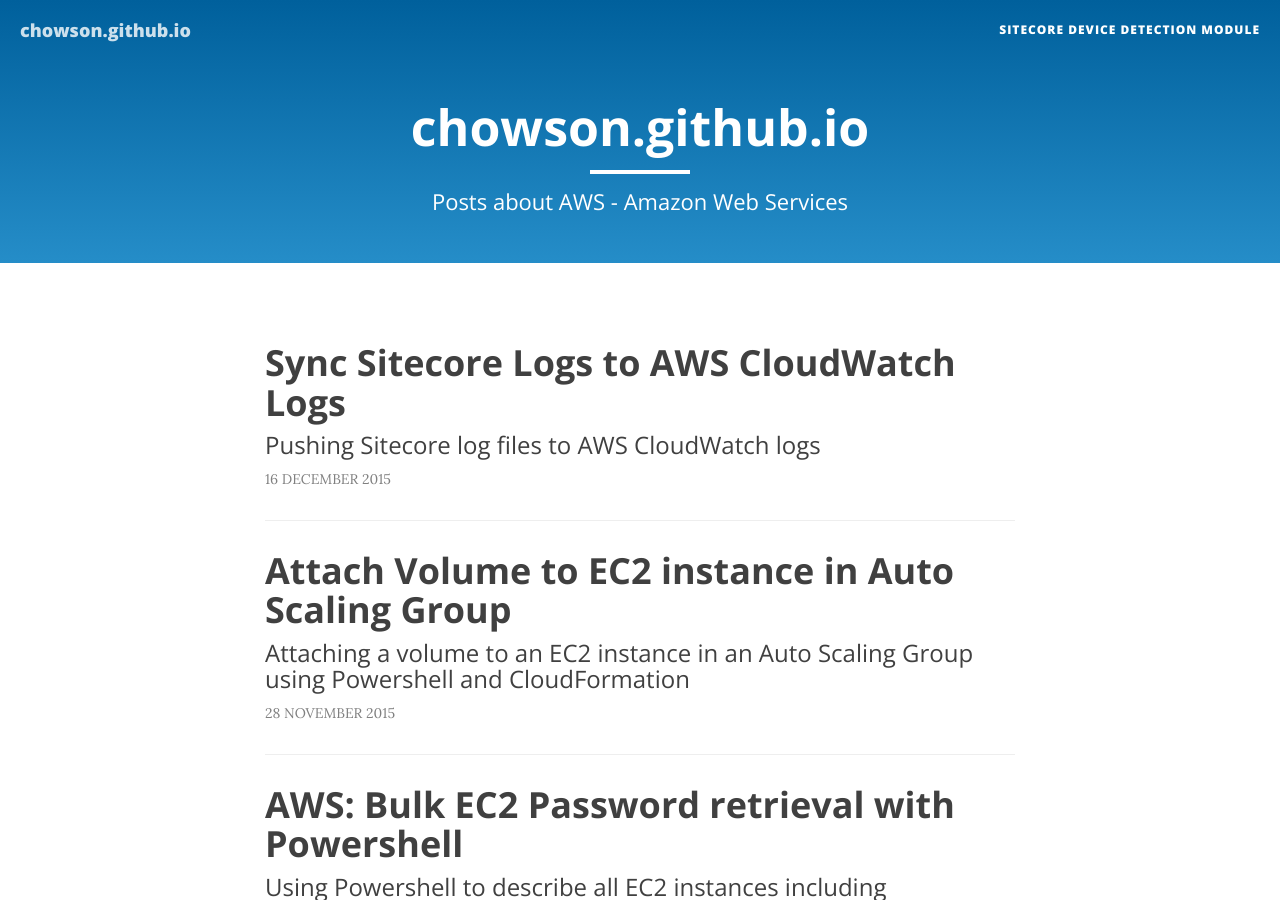
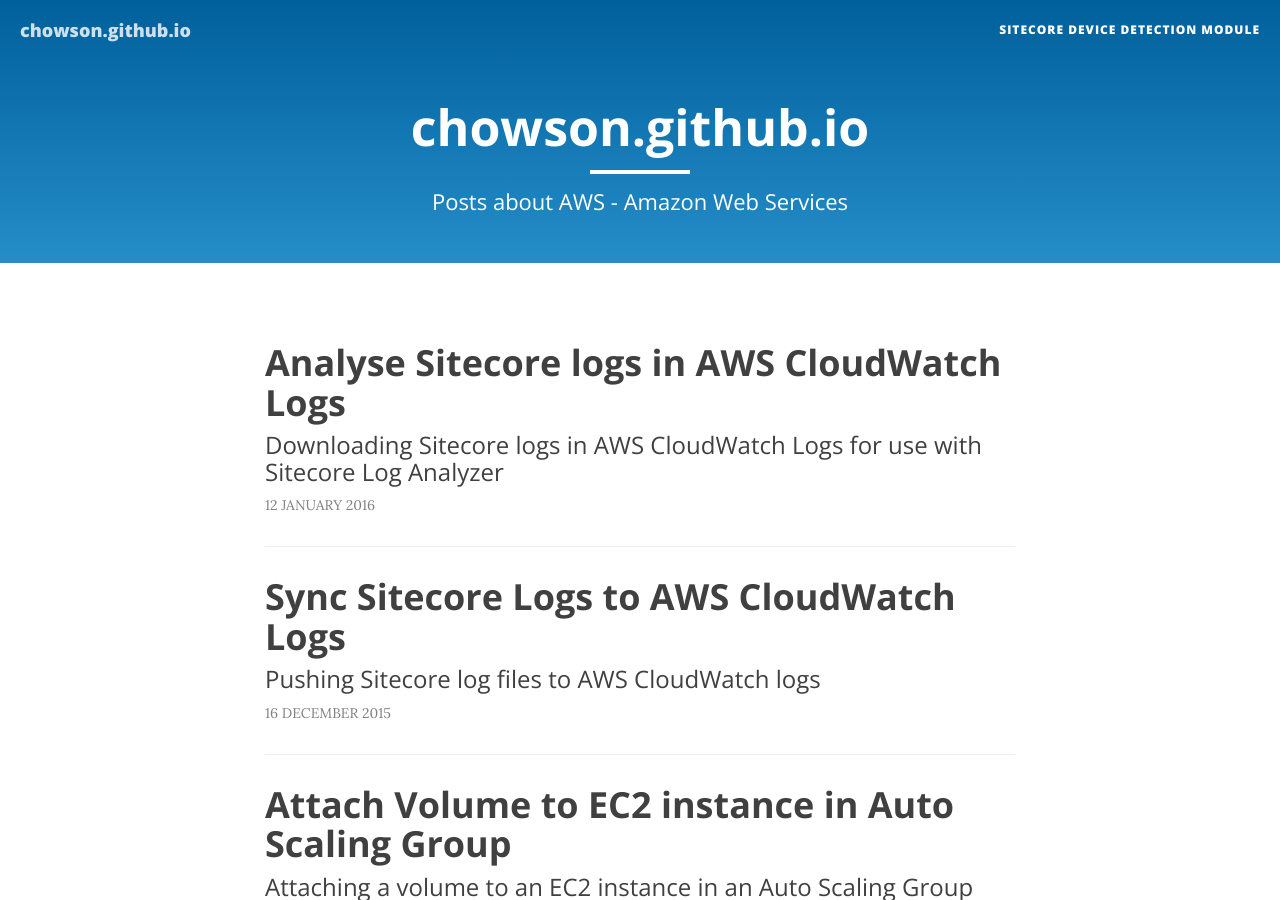
Before and after one commit to chowson/chowson.github.io, a Jekyll site: the page built from tag/aws.md, in a window 1280 px wide and 900 px high. Built offline with Jekyll 4.4.1, drawn with Linux system fonts in a browser that asks for light colours; nearby versions of some CDN libraries; some of the changed lines change nothing that is shown.

Commit message:
Post on Analyse Sitecore Logs in AWS CloudWatch Logs

```diff
--- a/_posts/2015-12-16-sync-sitecore-logs-to-cloudwatch-logs-part-1.md
+++ b/_posts/2015-12-16-sync-sitecore-logs-to-cloudwatch-logs.md
@@ -149,3 +149,7 @@
 	to see if there are any errors with your setup.</span>
 	</li>
 </ol>
+<br />
+<h4>Analysing Sitecore Logs stored in AWS CloudWatch Logs</h4>
+<p>The next article describes how to <a href="{% post_url 2016-01-12-analyse-sitecore-logs-in-aws-cloudwatch-logs %}">
+Analyse Sitecore Logs stored in AWS CloudWatch Logs</a>.</p>
--- /dev/null
+++ b/_posts/2016-01-12-analyse-sitecore-logs-in-aws-cloudwatch-logs.md
@@ -0,0 +1,95 @@
+---
+layout:     post
+references: ["https://marketplace.sitecore.net/Modules/S/Sitecore_Log_Analyzer.aspx|Sitecore Log Analyzer",
+"http://docs.aws.amazon.com/powershell/latest/reference/items/Get-CWLLogEvents.html|AWS Powershell Get-CWLLogEvents Reference"]
+title:      "Analyse Sitecore logs in AWS CloudWatch Logs"
+subtitle:   "Downloading Sitecore logs in AWS CloudWatch Logs for use with Sitecore Log Analyzer"
+date:       2016-01-12 11:59:00
+description: "Analyse Sitecore logs in AWS CloudWatch Logs with Sitecore Log Analyzer"
+tags: [aws, sitecore]
+---
+
+<p>The previous post provided a <a href="{% post_url 2015-12-16-sync-sitecore-logs-to-cloudwatch-logs %}">
+step by step guide to Sync Sitecore Logs to AWS CloudWatch Logs</a>). However,
+once the log entries are in <em>CloudWatch Logs</em>, then the options for
+analysing them is very limited by the basic interface of <em>AWS CloudWatch
+Logs</em>.</p>
+
+<p>The <em>Sitecore Log Analyzer</em> is a really useful tool for analysing Log files
+produced by a Sitecore application. It can scan multiple log files and group
+errors by severity, monitor performance counters and get a visual overview of
+website uptime and downtime intervals.</p>
+
+<p>The following Powershell script downloads log entries that are stored in
+<em>AWS CloudWatch Logs</em> and produces log files which are compatible with
+the Sitecore Log Analyzer.</p>
+
+{% highlight powershell %}
+Param(
+  [Parameter(Mandatory=$true)][string]$LogGroupName,
+  [Parameter(Mandatory=$true)][string]$LogStreamName,
+  [Parameter(Mandatory=$true)][DateTime]$StartTime, #US Format
+  [Parameter(Mandatory=$true)][DateTime]$EndTime, #US Format
+  [Parameter(Mandatory=$true)][string]$Region,
+  [Parameter(Mandatory=$true)][string]$ProfileName
+)
+
+$ErrorActionPreference = "Stop"
+New-Item .\Logs -type directory -Force | Out-Null
+Remove-Item .\Logs\*.txt -Force
+
+Write-Host Getting log entries between $StartTime and $EndTime -ForegroundColor Yellow
+$logEvents = Get-CWLLogEvents  -LogGroupName $LogGroupName `
+                               -LogStreamName $LogStreamName `
+                               -StartTime $startTime `
+                               -EndTime $endTime `
+                               -StartFromHead $true `
+                               -ProfileName $ProfileName `
+                               -Region $Region
+
+if($logEvents.Events.Count -eq 0)
+{
+  Write-Host "No log entries found..." -ForegroundColor Cyan
+}
+else
+{
+  Write-Host "Downloading log files..." -ForegroundColor Green
+  do
+  {
+    $fileName = (".\Logs\log.{0}.txt" -f $logEvents.Events[0].IngestionTime.ToString("yyyyMMdd.HHmmss"))
+    $logEvents.Events | %{ ("99999 {0} {1}" -f $_.Timestamp.ToString("HH:mm:ss"), `
+                             ($_.Message  -replace "[\u001C,\u0002,\u0019,\u001A]","" )) `
+                        } | Out-File -Encoding ascii -Append $fileName
+
+    $logEvents = Get-CWLLogEvents  -LogGroupName $LogGroupName `
+                                   -LogStreamName $LogStreamName `
+                                   -StartTime $startTime `
+                                   -EndTime $endTime `
+                                   -StartFromHead $true `
+                                   -ProfileName $ProfileName `
+                                   -Region $Region `
+                                   -nextToken $logEvents.NextForwardToken
+  }
+  until($logEvents.Events.Count -eq 0)
+}
+{% endhighlight %}
+
+<p>Example script usage to download log entries from the 30th December 2015:</p>
+
+{% highlight powershell %}
+.\CloudWatchLogs.ps1 -LogGroupName sitecore-logs `
+                     -LogStreamName i-xxxxxxxx `
+                     -StartTime "12/30/2015 00:00:00" ` #US Date Format
+                     -EndTime "12/31/2015 00:00:00" ` #US Date Format
+                     -Region eu-west-1 `
+                     -ProfileName myProfile
+{% endhighlight %}
+
+<p>As per the AWS Powershell documentation for <em>Get-CWLLogEvents</em>, the response
+has a maximum size of 1MB or 10,000 log events so multiple log files will be created
+in a subfolder called <em>Logs</em> relative to where the script is being run.</p>
+
+<p>Once the script has finished executing, the Sitecore Log Analyzer can be used as
+normal by analysing the <em>Logs</em> folder created, e.g.</p>
+
+<img src="/assets/2016-01-12-analyse-sitecore-logs-in-aws-cloudwatch-logs/SitecoreLogAnalyzer-Result.jpg" alt="SitecoreLogAnalyzer Result" />
```
Also changed, not shown: assets/2016-01-12-analyse-sitecore-logs-in-aws-cloudwatch-logs/SitecoreLogAnalyzer-Result.jpg (added).
